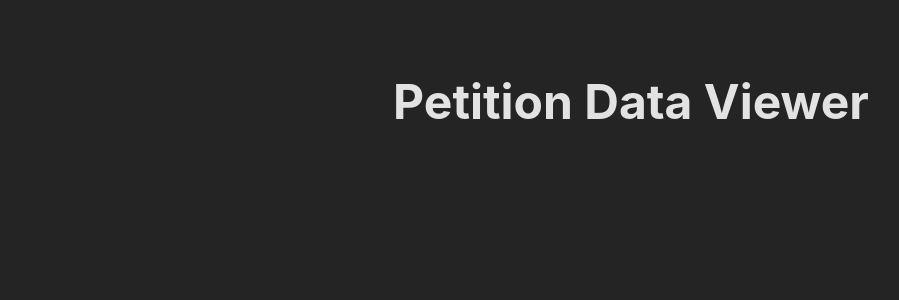
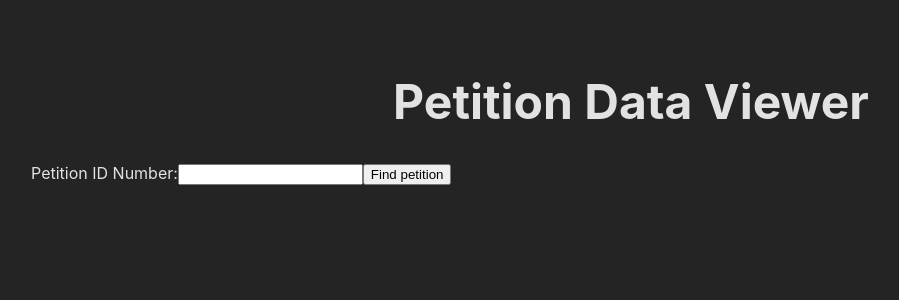
Before and after one commit to edthuman/petition-data-viewer, a React (Vite) app: page / in a window 1280 px wide. Shown: the top 300 px of the page, without its empty margins (9-908 px from the left). Built offline with nearby package versions, Linux system fonts and the light colour scheme.

Commit message:
add PetitionSelector and PetitionDetails components

```diff
--- a/src/App.jsx
+++ b/src/App.jsx
@@ -1,9 +1,14 @@
+import { useState } from 'react'
 import './App.css'
+import PetitionSelector from './components/petition-selection/PetitionSelector'
 
 function App() {
+  const [petitionData, setPetitionData] = useState({})
+
   return (
     <>
       <h1>Petition Data Viewer</h1>
+      <PetitionSelector petitionData={petitionData} setPetitionData={setPetitionData}/>
     </>
   )
 }
--- /dev/null
+++ b/src/components/petition-selection/PetitionDetails.jsx
@@ -0,0 +1,10 @@
+function PetitionDetails({petitionData}) {
+
+    return <>
+        <p>Petition found:</p>
+        <em>{petitionData.title}</em>
+        <p>Not the petition you expected? Please double-check the ID number and try searching again</p>
+    </>
+}
+
+export default PetitionDetails
--- /dev/null
+++ b/src/components/petition-selection/PetitionSelector.jsx
@@ -0,0 +1,62 @@
+import axios from "axios"
+import { useState } from "react"
+import PetitionDetails from "./PetitionDetails"
+
+function PetitionSelector({petitionData, setPetitionData}) {
+    const [inputID, setInputID] = useState("")
+    const [isPetitionDataLoading, setIsPetitionDataLoading] = useState(false)
+    const [isPetitionDataFound, setIsPetitionDataFound] = useState(false)
+    const [isIDError, setIsIDError] = useState(false)
+    const [searchedID, setSearchedID] = useState(0)
+
+    function handlePetitonIDInput(e) {
+        const input = parseInt(e.target.value)
+
+        if (typeof input === "number" && !isNaN(input)) {
+            setInputID(input)
+        } else if (e.target.value === "") {
+            setInputID("")
+        }
+    }
+
+    function handlePetitionIDSubmit(e) {
+        e.preventDefault()
+        const idSearched = e.target[0].value
+        setSearchedID(idSearched)
+        setIsPetitionDataLoading(true)
+
+        axios.get(`https://petition.parliament.uk/petitions/${idSearched}.json`)
+        .then((response)=>{
+            const returnedDetails = response.data.data.attributes
+            const petitionObject = {
+                title: returnedDetails.action,
+                state: returnedDetails.state,
+                signatureCount: returnedDetails.signature_count,
+                createdAt: returnedDetails.created_at,
+                signatureByCountry: returnedDetails.signatures_by_country,
+                signatureByConstituency: returnedDetails.signatures_by_consistuency,
+                signaturesByRegion: returnedDetails.signatures_by_region
+            }
+            setPetitionData(petitionObject)
+            setIsPetitionDataLoading(false)
+            setIsPetitionDataFound(true)
+            setIsIDError(false)
+        }).catch((err) => {
+            setIsIDError(true)
+            setIsPetitionDataFound(false)
+        })
+    }
+
+    return <>
+        <form onSubmit={handlePetitionIDSubmit}>
+            <label>Petition ID Number:
+                <input type="text" onChange={handlePetitonIDInput} value={inputID}></input>
+            </label>
+            <button>Find petition</button>
+        </form>
+        {isIDError ? (searchedID === "" ? <p>Please input an ID</p>: <p>Error finding petition, please check {searchedID} is the correct ID and try again</p>) : (
+            isPetitionDataLoading ? <p>Finding petition...</p> : (isPetitionDataFound ? <PetitionDetails petitionData={petitionData}/> : null))}
+    </>
+}
+
+export default PetitionSelector
```
